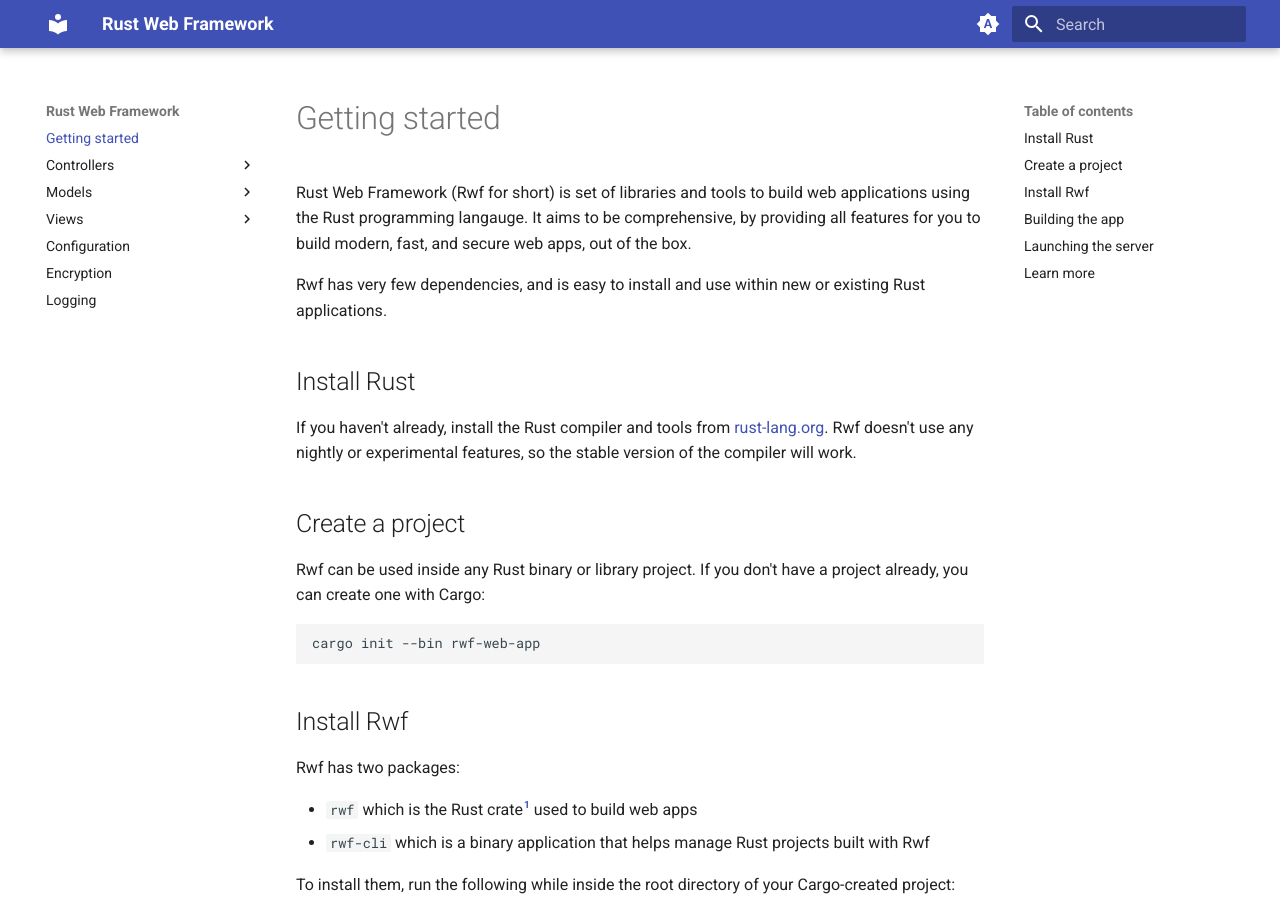
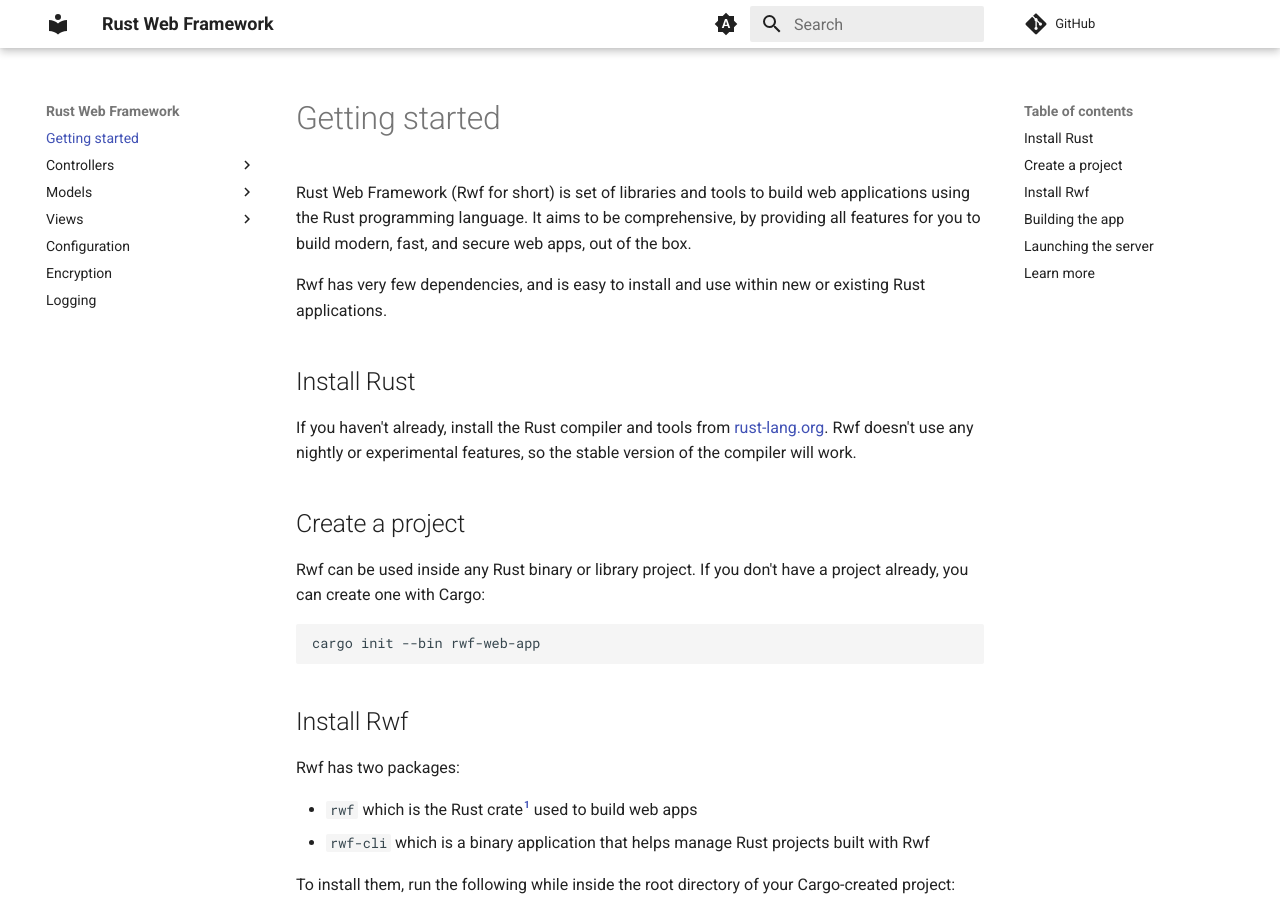
Before and after one commit to levkk/rwf, an MkDocs documentation site: the page built from docs/docs/index.md, in a window 1280 px wide and 900 px high. Built offline with MkDocs 1.6.1 and Material for MkDocs 9.7.7, drawn with Linux system fonts in a browser that asks for light colours; comment, search, counter and statistics services are not loaded.

Commit message:
spellcheck

```diff
--- a/docs/docs/index.md
+++ b/docs/docs/index.md
@@ -1,6 +1,6 @@
 # Getting started
 
-Rust Web Framework (Rwf for short) is set of libraries and tools to build web applications using the Rust programming langauge. It aims to be comprehensive, by providing all features
+Rust Web Framework (Rwf for short) is set of libraries and tools to build web applications using the Rust programming language. It aims to be comprehensive, by providing all features
 for you to build modern, fast, and secure web apps, out of the box.
 
 Rwf has very few dependencies, and is easy to install and use within new or existing Rust applications.
--- a/docs/mkdocs.yml
+++ b/docs/mkdocs.yml
@@ -1,4 +1,6 @@
 site_name: Rust Web Framework
+repo_url: "https://github.com/levkk/rwf"
+site_description: "Rust Web Framework - A comprehensive framework for building web applications with Rust"
 theme:
   name: material
   features:
@@ -12,7 +14,7 @@
     # Palette toggle for light mode
     - media: "(prefers-color-scheme: light)"
       scheme: default
-
+      primary: "white"
       toggle:
         icon: material/brightness-7
         name: Switch to dark mode
@@ -20,6 +22,7 @@
     # Palette toggle for dark mode
     - media: "(prefers-color-scheme: dark)"
       scheme: slate
+      primary: "black"
       toggle:
         icon: material/brightness-4
         name: Switch to system preference
@@ -41,6 +44,3 @@
 plugins:
   - search
   - awesome-pages
-# nav:
-#   - "index.md"
-#   - "controllers/index.md"
```
Also changed, not shown: docs/docs/controllers/authentication.md (+1 -1 lines), docs/docs/encryption.md (+1 -1 lines).
